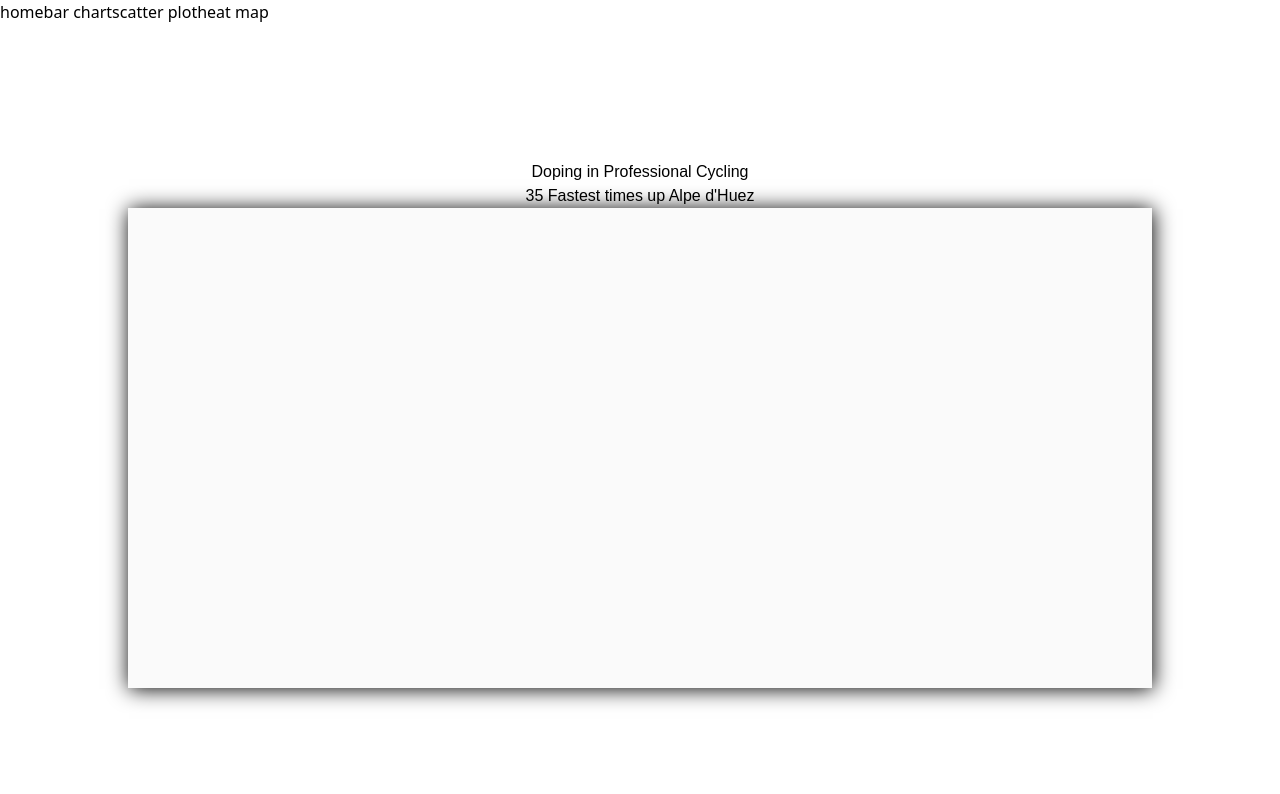
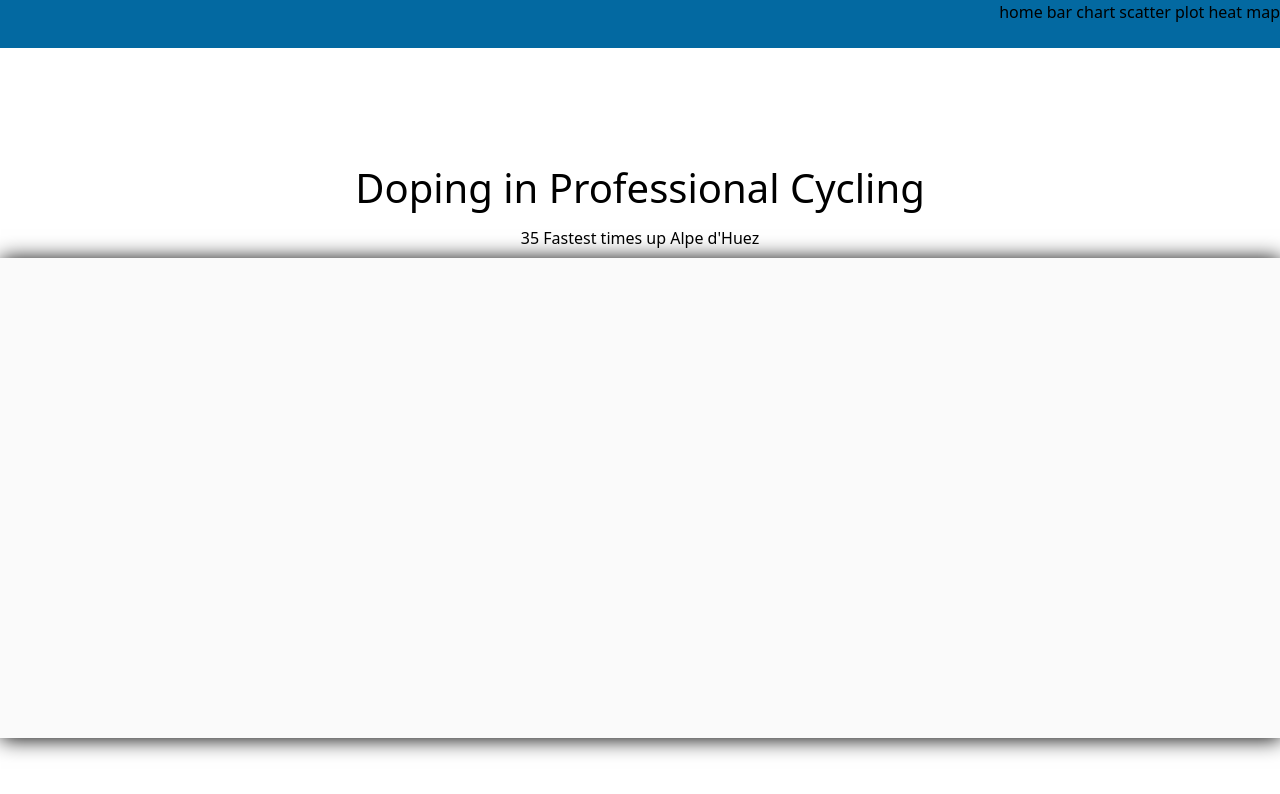
Before and after one commit to Bdeering1/Data-Visualization, a Gatsby site: page /scatter-plot in a window 1280 px wide. Built offline with nearby package versions, Linux system fonts and the light colour scheme; Gatsby itself is replaced by a stand-in of ours; no server answers.

Commit message:
Implemented tailwindcss + some styling changes

```diff
--- /dev/null
+++ b/gatsby-browser.js
@@ -0,0 +1 @@
+import './src/styles/index.scss';
--- a/gatsby-config.js
+++ b/gatsby-config.js
@@ -22,9 +22,17 @@
 		],
 	},
 	plugins: [
-		'gatsby-plugin-sass',
 		'gatsby-plugin-react-helmet',
 		'gatsby-plugin-sitemap',
+		{
+			resolve: 'gatsby-plugin-sass',
+			options: {
+				postCssPlugins: [
+					require('tailwindcss'),
+					require('./tailwind.config.js')
+				]
+			}
+		},
 		{
 			resolve: `gatsby-plugin-typescript`,
 			options: {
--- a/package.json
+++ b/package.json
@@ -26,7 +26,7 @@
     "react": "^17.0.1",
     "react-dom": "^17.0.1",
     "react-helmet": "^6.1.0",
-    "sass": "^1.42.1"
+    "sass": "^1.49.9"
   },
   "devDependencies": {
     "tailwindcss": "^3.0.23"
--- a/src/components/Layout.tsx
+++ b/src/components/Layout.tsx
@@ -1,6 +1,5 @@
 import {graphql, Link, useStaticQuery} from 'gatsby';
 import * as React from 'react';
-import '../styles/app.scss';
 
 const Layout = (props: {children: React.ReactNode}) => {
 	const data = useStaticQuery(graphql`
@@ -30,7 +29,11 @@
 					)}
 				</nav>
 			</header>
-			<main>{props.children}</main>
+			<main>
+				<div className='content flex flex-col justify-center items-center space-y-2 h-full'>
+					{props.children}
+				</div>
+			</main>
 		</>
 	);
 };
--- a/src/pages/bar-chart.tsx
+++ b/src/pages/bar-chart.tsx
@@ -5,10 +5,10 @@
 	React.useEffect(createChart, []);
 
 	return (
-		<div className='wrapper'>
-			<h1 id='bar-chart title'>United States GDP</h1>
+		<>
+			<h1 className='title'>United States GDP</h1>
 			<div className='bar-chart container'></div>
-		</div>
+		</>
 	);
 };
 export default BarChart;
--- a/src/pages/heat-map.tsx
+++ b/src/pages/heat-map.tsx
@@ -4,9 +4,9 @@
 	React.useEffect(createMap, []);
 
 	return (
-		<div className='wrapper'>
-			<h1 className='heat-map title'></h1>
-			<div className='heat-map container'></div>
+		<div className=''>
+			<h1 className=''></h1>
+			<div className=''></div>
 		</div>
 	);
 };
--- a/src/pages/scatter-plot.tsx
+++ b/src/pages/scatter-plot.tsx
@@ -5,13 +5,13 @@
 	React.useEffect(createPlot, []);
 
 	return (
-		<div className='wrapper'>
-			<h1 id='scatter-plot title'>Doping in Professional Cycling</h1>
+		<>
+			<h1 className='title'>Doping in Professional Cycling</h1>
 			<h2 id='subtitle'>35 Fastest times up Alpe d'Huez</h2>
 			<div className='scatter-plot container'>
 				<div id='tooltip'></div>
 			</div>
-		</div>
+		</>
 	);
 };
 export default ScatterPlot;
--- a/src/styles/_base.scss
+++ b/src/styles/_base.scss
@@ -1,3 +1,4 @@
+@layer base {
   *,
   *::before,
   *::after {
@@ -21,3 +22,4 @@
   body {
     margin: 0;
   }
+}
--- a/src/styles/_components.scss
+++ b/src/styles/_components.scss
@@ -1,4 +1,8 @@
-@import 'components/index';
 @import 'components/bar-chart';
 @import 'components/scatter-plot';
-@import 'components/heat-map';
+
+@layer components {
+  .title {
+    font-size: 2.5em;
+  }
+}
--- a/src/styles/components/_bar-chart.scss
+++ b/src/styles/components/_bar-chart.scss
@@ -1,15 +1,3 @@
-.wrapper {
-  height: 100%;
-  display: flex;
-  flex-direction: column;
-  align-items: center;
-  justify-content: center;
-  text-align: center;
-  font-family: Arial;
-
-  .bar-chart#title {
-    font-size: 2.5em;
-  }
 .bar-chart.container {
   position: relative;
   background: #FAFAFA;
@@ -36,4 +24,3 @@
     pointer-events: none;
   }
 }
-}
--- a/src/styles/components/_scatter-plot.scss
+++ b/src/styles/components/_scatter-plot.scss
@@ -1,19 +1,3 @@
-.wrapper {
-  height: 100%;
-  display: flex;
-  justify-content: center;
-  align-items: center;
-  text-align: center;
-  font-family: Arial;
-}
-
-.scatter-plot#title {
-  margin-bottom: 0;
-}
-#subtitle {
-  margin-top: 0;
-}
-
 .scatter-plot.container {
   position: relative;
   background: #FAFAFA;
--- a/src/styles/app.scss
+++ b/src/styles/index.scss
@@ -1,5 +1,4 @@
 @import 'base';
-@import 'layout';
 @import 'components';
 
 @tailwind base;
--- a/tailwind.config.js
+++ b/tailwind.config.js
@@ -1,10 +1,9 @@
+const plugin = require('tailwindcss/plugin');
+
 module.exports = {
-  content: [
-    './pages/*.{js, tsx}',
-    './components/*.{js, tsx}',
-  ],
-  theme: {
-    extend: {},
-  },
-  plugins: [],
-}
+	content: ['./src/pages/*.{js,jsx,ts,tsx}', './src/components/*.{js,jsx,ts,tsx}'],
+	theme: {
+		extend: {},
+	},
+	plugins: [],
+};
```
Also changed, not shown: src/styles/_layout.scss (deleted), src/styles/components/_heat-map.scss (deleted), src/styles/components/_index.scss (deleted), 1 other file. Lines whose indentation alone changed are shown as unchanged.
